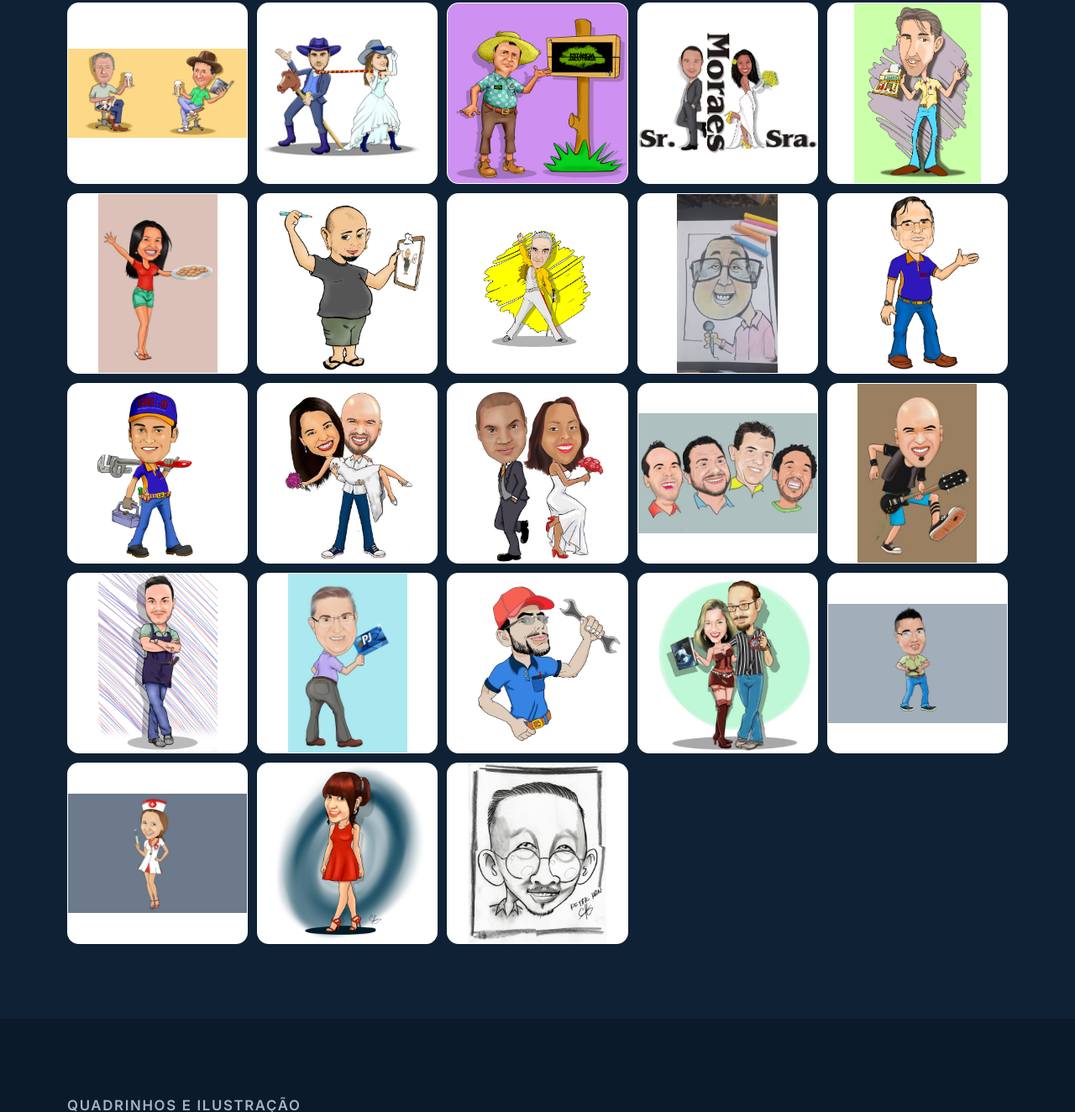
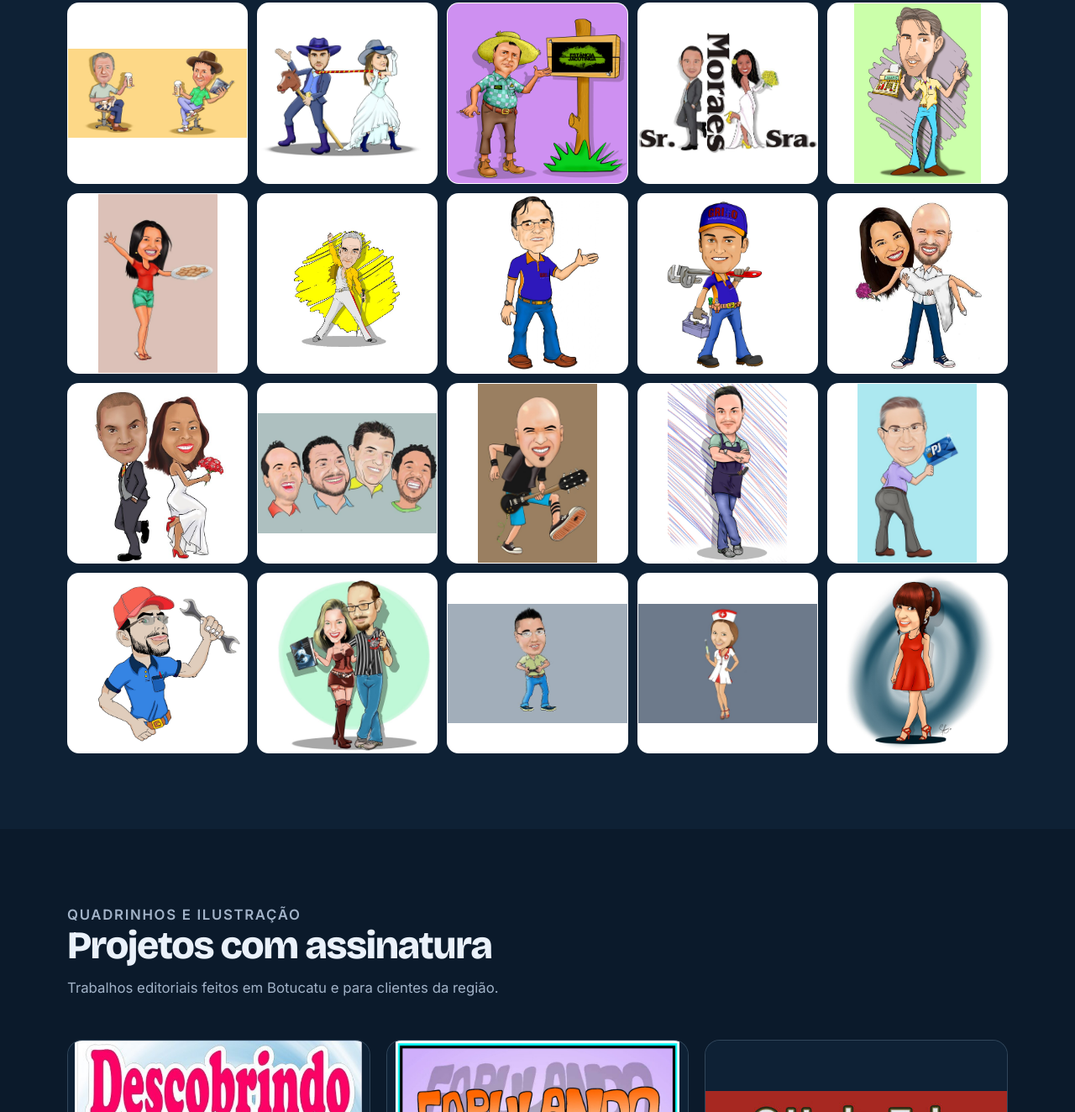
Before and after one commit to canola365/studio-canola, a plain HTML site: page index.html in a window 1280 px wide. Shown: the part 3446-4770 px from the top of the page at 84% size. Drawn offline with nearby package versions, Linux system fonts and the light colour scheme.

Commit message:
Remover imagens 7, 9 e 23 do portfólio

```diff
--- a/index.html
+++ b/index.html
@@ -257,13 +257,7 @@
             <img src="assets/caricatura-06.jpg" alt="Caricatura por encomenda — Studio Canola" loading="lazy" width="800" height="1000">
           </figure>
           <figure class="shot reveal">
-            <img src="assets/caricatura-07.jpg" alt="Caricatura por encomenda — Studio Canola" loading="lazy" width="800" height="1000">
-          </figure>
-          <figure class="shot reveal">
             <img src="assets/caricatura-08.jpg" alt="Caricatura por encomenda — Studio Canola" loading="lazy" width="800" height="1000">
-          </figure>
-          <figure class="shot reveal">
-            <img src="assets/caricatura-09.jpg" alt="Caricatura por encomenda — Studio Canola" loading="lazy" width="800" height="1000">
           </figure>
           <figure class="shot reveal">
             <img src="assets/caricatura-10.jpg" alt="Caricatura por encomenda — Studio Canola" loading="lazy" width="800" height="1000">
@@ -303,9 +297,6 @@
           </figure>
           <figure class="shot reveal">
             <img src="assets/caricatura-22.jpg" alt="Caricatura por encomenda — Studio Canola" loading="lazy" width="800" height="1000">
-          </figure>
-          <figure class="shot reveal">
-            <img src="assets/caricatura-23.jpg" alt="Caricatura por encomenda — Studio Canola" loading="lazy" width="800" height="1000">
           </figure>
         </div>
       </div>
```
